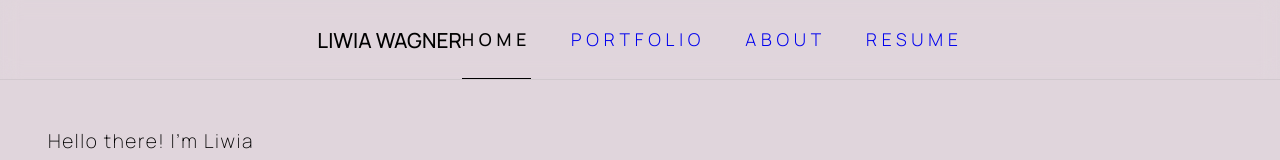
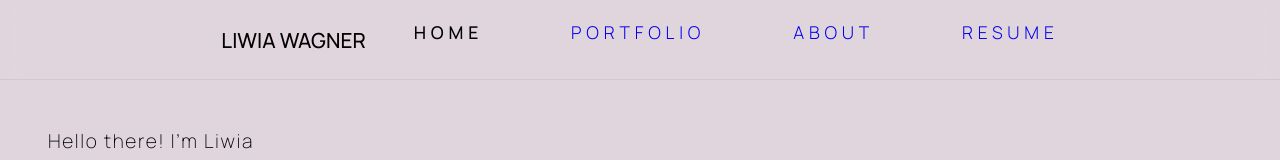
Before and after one commit to LiwiaWagner/Portfolio-Liwia-Wagner, a React (Create React App) app: page / in a window 1280 px wide. Shown: the top 160 px of the page. Built offline with nearby package versions, Linux system fonts and the light colour scheme.

Commit message:
nav_bar_styling

```diff
--- a/src/UI/navbar/Navbar.jsx
+++ b/src/UI/navbar/Navbar.jsx
@@ -5,12 +5,20 @@ import "./navbar.css";
 
 const Navbar = () => {
   const [isNavShowing, setIsNavShowing] = useState(false);
-
+  const [underlineStyle, setUnderlineStyle] = useState({ left: 0, width: 0 });
   const location = useLocation();
 
   useEffect(() => {
     setIsNavShowing(false);
   }, [location]);
+
+  const handleHover = (e) => {
+    const { offsetLeft, offsetWidth } = e.target.closest("li");
+    setUnderlineStyle({
+      left: offsetLeft,
+      width: offsetWidth,
+    });
+  };
 
   return (
     <nav className="nav-main-container">
@@ -22,7 +30,7 @@ const Navbar = () => {
         </Link>
         <div className="nav-right-container">
           <ul>
-            <li className="nav-link">
+            <li className="nav-link" onMouseEnter={handleHover}>
               <NavLink
                 to="/"
                 className={({ isActive }) =>
@@ -32,7 +40,7 @@ const Navbar = () => {
                 HOME
               </NavLink>
             </li>
-            <li className="nav-link">
+            <li className="nav-link" onMouseEnter={handleHover}>
               <NavLink
                 to="/#view"
                 className={({ isActive }) =>
@@ -42,7 +50,7 @@ const Navbar = () => {
                 PORTFOLIO
               </NavLink>
             </li>
-            <li className="nav-link">
+            <li className="nav-link" onMouseEnter={handleHover}>
               <NavLink
                 to="/about"
                 className={({ isActive }) => (isActive ? "active" : "")}
@@ -50,7 +58,7 @@ const Navbar = () => {
                 ABOUT
               </NavLink>
             </li>
-            <li className="nav-link">
+            <li className="nav-link" onMouseEnter={handleHover}>
               <a
                 href={require("../../assets/cv_liwia_wagner.pdf")}
                 target="_blank"
@@ -60,6 +68,7 @@ const Navbar = () => {
               </a>
             </li>
           </ul>
+          <span className="under-line" style={underlineStyle}></span>
         </div>
 
         <button
--- a/src/UI/navbar/navbar.css
+++ b/src/UI/navbar/navbar.css
@@ -17,10 +17,6 @@
   height: 100%;
 }
 
-.nav-container.show-nav {
-  justify-content: flex-end;
-}
-
 .nav-left-container {
   width: max-content;
   text-decoration: none;
@@ -34,57 +30,54 @@
   letter-spacing: 0rem;
 }
 
+.nav-right-container {
+  position: relative;
+}
+
 .nav-right-container ul {
   display: flex;
   align-items: center;
   font-size: 1rem;
-  font-style: normal;
   font-weight: 300;
   line-height: normal;
   letter-spacing: 0.3rem;
   gap: 2.5rem;
   list-style: none;
+  padding: 0;
 }
 
-a {
+.nav-link a {
   text-decoration: none;
-  text-align: center;
+  padding: 0 0 0.3rem 0;
 }
 
 .nav-link {
+  display: flex;
+  align-items: center;
+  justify-content: center;
   position: relative;
-  padding: 0;
-  margin: 0;
+  text-decoration: none;
   list-style-type: none;
 }
 
-.nav-link:before {
-  content: "";
+/* This is the key update: underline only when the link is active */
+.under-line {
   position: absolute;
-  bottom: -10px;
-  height: 6px;
-  width: 100%;
+  bottom: -1.15rem;
+  height: 2px;
   background: var(--black);
-  transform: scaleX(0);
-  transition: transform 0.2s linear;
+  transition: left 0.3s ease, width 0.3s ease;
+  pointer-events: none;
+  width: 0; /* Start width at 0 */
 }
 
-.nav-link:hover:before {
-  transform: scaleX(1);
+.nav-link a.active + .under-line {
+  width: 100%; /* Underline will stretch to full width only for the active link */
 }
 
 .nav-link .active {
   font-weight: 500;
   color: var(--black);
-}
-
-.nav-link .active:before {
-  content: "";
-  position: absolute;
-  bottom: -1.6rem;
-  height: 1.5px;
-  width: 100%;
-  background: var(--black);
 }
 
 .nav-link a:visited {
@@ -93,6 +86,13 @@ a {
 
 .nav-link a:focus {
   color: var(--black);
+}
+
+.nav-link a:focus,
+.nav-link a:active {
+  outline: none;
+  background-color: transparent;
+  color: inherit;
 }
 
 .nav-toggle-btn {
--- a/src/components/card/card.css
+++ b/src/components/card/card.css
@@ -2,7 +2,7 @@
   display: flex;
   flex-direction: row;
   min-height: 35.8rem;
-  box-shadow: 9px 6px 38px -4px rgba(131, 131, 131, 1);
+  box-shadow: 0px 10px 30px rgba(0, 0, 0, 0.15);
   border-radius: 1rem;
 }
 
```
